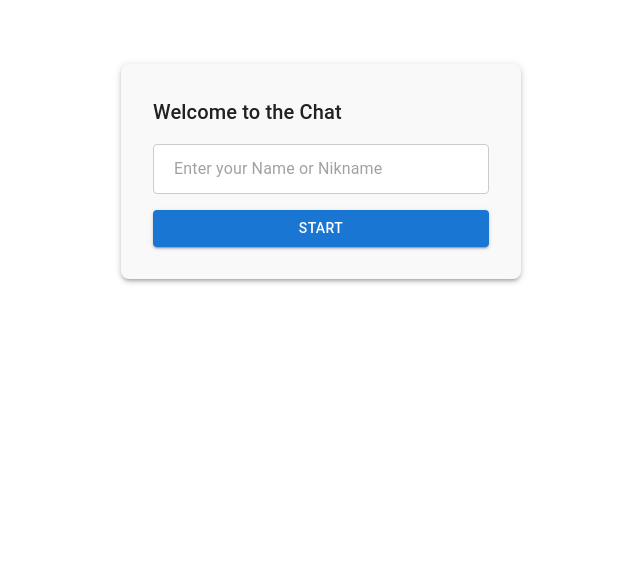
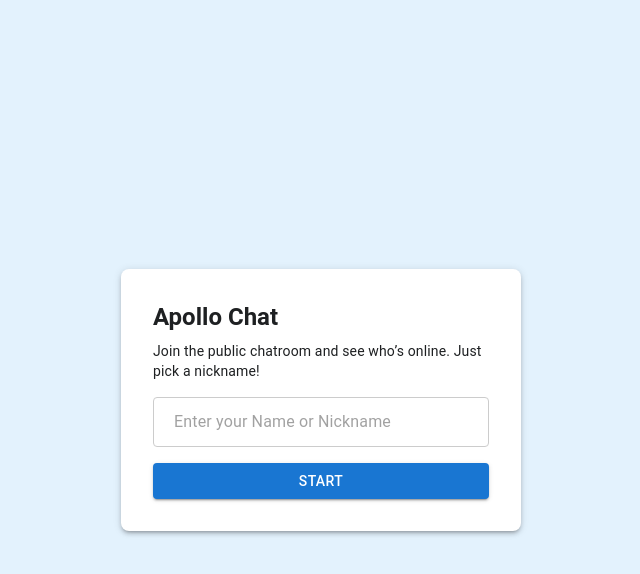
Before and after one commit to jjuliacp/RealTimeChat-App, a React (Vite) app in the folder client/: page / in a window 1280 px wide. Shown: the top 574 px of the page, without its empty margins (319-959 px from the left). Built offline with nearby package versions, Linux system fonts and the light colour scheme.

Commit message:
style(register): center and align register form

```diff
--- a/client/src/components/auth/Register.tsx
+++ b/client/src/components/auth/Register.tsx
@@ -40,24 +40,40 @@ export const Register = () => {
   };
 
   return (
+    <Box
+      sx={{
+        minHeight: "100vh",
+        display: "flex",
+        backgroundColor: "#e3f2fd", // opcional: fondo suave
+        px: 2,
+      }}
+    >
       <Paper
         elevation={3}
         sx={{
           maxWidth: 400,
+          width: "100%",
           margin: "auto",
-        mt: 8,
           p: 4,
           borderRadius: 2,
-        backgroundColor: "#f9f9f9",
+          backgroundColor: "#fff",
         }}
       >
-      <Typography variant="h6" sx={{ mb: 2 }}>
-        Welcome to the Chat
+        <Typography
+          color="#1E2022"
+          variant="h5"
+          sx={{ mb: 1, fontWeight: 600 }}
+        >
+          Apollo Chat
         </Typography>
+        <Typography variant="body2" color="#1E2022" sx={{ mb: 2 }}>
+          Join the public chatroom and see who’s online. Just pick a nickname!
+        </Typography>
+
         <Box component="form" onSubmit={handleSubmit}>
           <Stack spacing={2}>
             <InputBase
-            placeholder=" Enter your Name or Nikname"
+              placeholder=" Enter your Name or Nickname"
               value={name}
               onChange={(e) => setName(e.target.value)}
               sx={{
@@ -74,5 +90,6 @@ export const Register = () => {
           </Stack>
         </Box>
       </Paper>
+    </Box>
   );
 };
```
Lines whose indentation alone changed are shown as unchanged.
